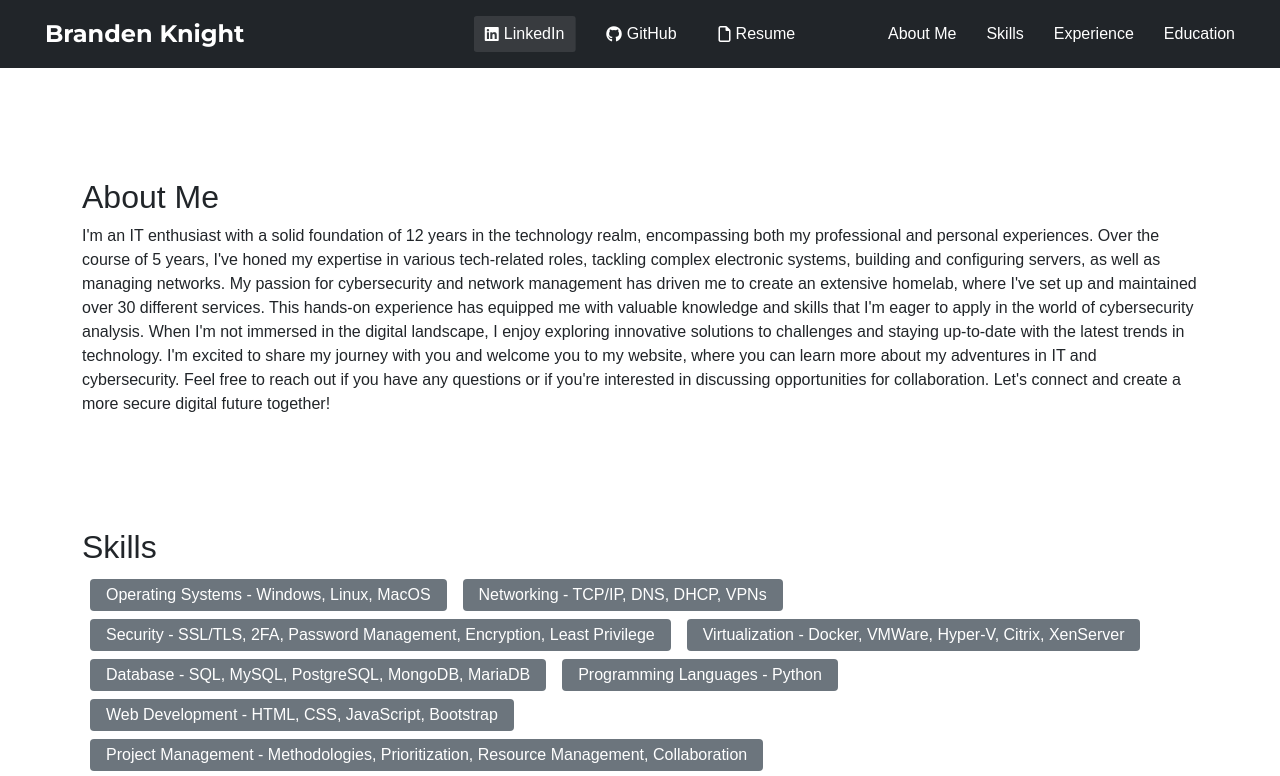
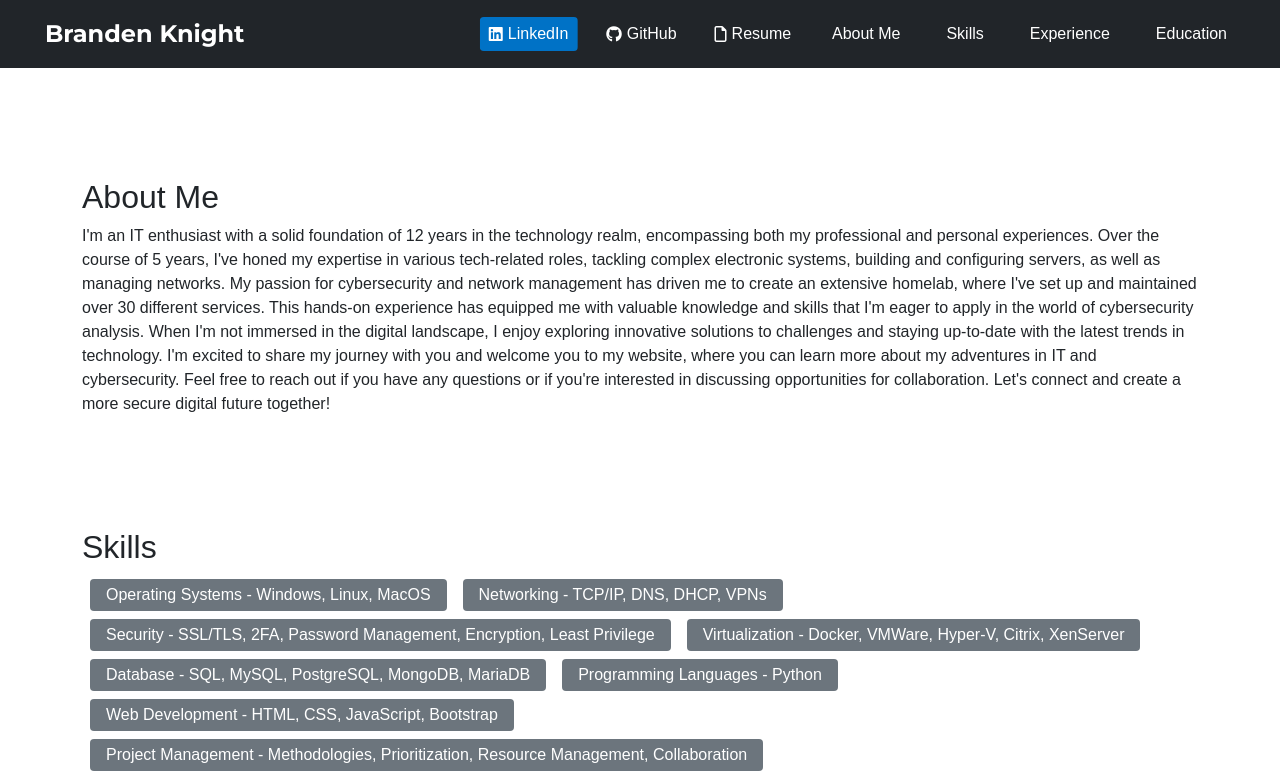
Before and after one commit to BrandenBKnight/Resume-Site, a React app: page / in a window 1280 px wide. In both pictures the pointer is over the link "LinkedIn". Shown: the top 776 px of the page. Built offline with nearby package versions, Linux system fonts and the light colour scheme; a web font is replaced by a local one.

Commit message:
Updated navbar styling

```diff
--- a/public/css/styles.css
+++ b/public/css/styles.css
@@ -62,7 +62,7 @@ body {
   display: flex;
   align-items: center;
   text-decoration: none;
-  padding: 5px 10px;
+  padding: 4px 8px;
   border-radius: 3px;
   transition: background-color 0.3s;
 }
@@ -84,7 +84,10 @@ body {
 }
 
 .btn:hover {
-  background-color: rgba(255, 255, 255, 0.1);
+  background-color: #0072c6;
+  border-radius: 4px;
+  color: #ffffff;
+  padding: 4px 8px;
 }
 
 .navbar-main-menu {
@@ -107,10 +110,14 @@ body {
   text-decoration: none;
   color: #333;
   transition: color 0.3s;
+  padding: 4px 8px;
 }
 
 .navbar-main-menu a:hover {
-  color: #000;
+  background-color: #0072c6;
+  border-radius: 4px;
+  color: #ffffff;
+  padding: 4px 8px;
 }
 
 .navbar-mobile-menu {
```
